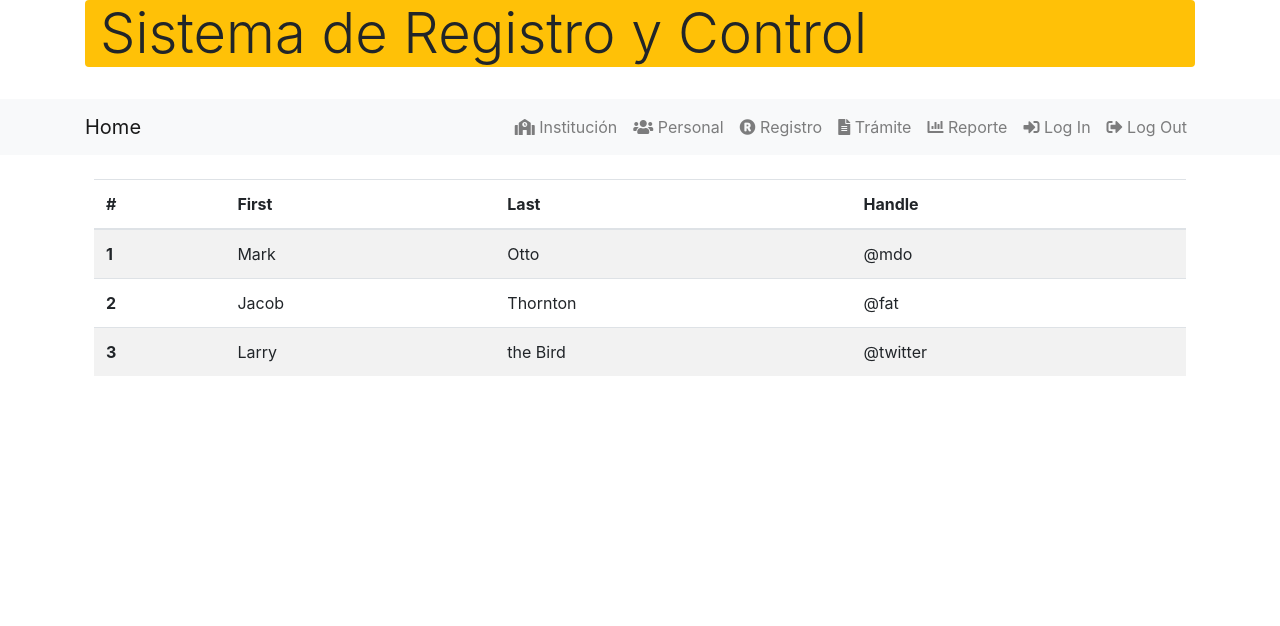
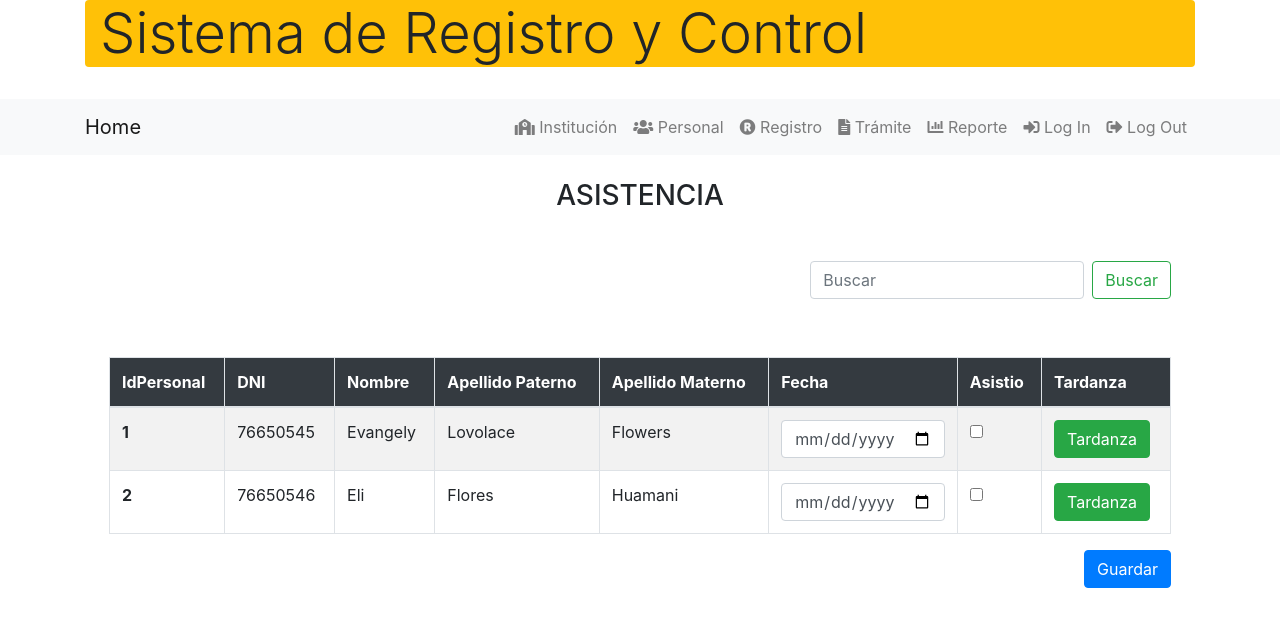
Before and after one commit to eflohua/Sistema-de-Asistencia, an Angular app: page /registro in a window 1280 px wide. Shown: the top 626 px of the page. Built offline with nearby package versions, Linux system fonts and the light colour scheme.

Commit message:
registro v1

```diff
--- a/src/app/components/registro/registro.component.html
+++ b/src/app/components/registro/registro.component.html
@@ -1,30 +1,133 @@
-<table class="table table-striped">
+<h3 class="text-center mb-5">ASISTENCIA</h3><!-- espacio de abajo-->
+
+<!-- START Modal -->
+<main class="container">
+ <div class="modal" id="ventanaModal" tabindex="-1" role="dialog" aria-labelledby="tituloVentana" aria-hidden="true">
+   <div class="modal-dialog modal-md" role="document"><!--modal-lg ancho del modal-->
+    <div class="modal-content">
+     <div class="modal-header">
+        <h5 id=tituloVentana>Registrar Tardanza</h5>
+        <button class="close" data-dismiss="modal" aria-label="Cerrar">
+          <span aria-hidden="true">&times;</span>
+        </button>
+
+     </div>
+   <!--START MODAL BODY-->
+     <div class="modal-body">
+          <div class="alert alert-success">
+                <main class="container">
+                   <form>
+                       <div class="form-group">
+                              <input type="text" class="form-control" placeholder="DNI">
+                       </div>
+                       <div class="form-group">
+                               <input type="text" class="form-control" placeholder="Nombres">
+                        </div>
+
+                           <div class="form-group">
+                                <input type="text" class="form-control" placeholder="Apellidos">
+                            </div>
+
+                            <div class="form-group">
+                                  <input type="number" class="form-control" placeholder="Hora Tardanza">
+                            </div>
+
+                          <div class="form-group">
+
+                             <input type="number" class="form-control" placeholder="Minuto de Tardanza">
+
+                          </div>
+                          <div class="form-group" >
+                            <input type="date" name="bday" max="3000-12-31"
+                            min="1000-01-01" class="form-control">
+                        </div>
+
+                  </form>
+               </main>
+          </div>
+       </div>
+     <!--FINAL MODAL BODY-->
+     <div class="modal-footer">
+       <button class="btn btn-warning" type="button" data-dismiss="modal">
+         Cerrar
+       </button>
+       <button class="btn btn-success" type="button">
+         Guardar
+       </button>
+       </div>
+     </div>
+   </div>
+  </div>
+</main>
+<!--FINAL DEL MODAL-->
+<!--container--> <div class="container-md">
+             <!--boton de navegacion-->
+                   <form class="form-inline my-2 my-lg-0 float-right" >
+
+                     <input class="form-control mr-sm-2" type="search" placeholder="Buscar" aria-label="Search">
+                     <button class="btn btn-outline-success my-2 my-sm-0" type="submit">Buscar</button>
+                  </form><br><br>
+<!--container final--> </div>
+         <!-- tabla -->
+  <div class="container mt-5"><!-- container para estar en centro--><!-- mt-5 aparece una linea arriba con espacio-->
+
+<div class="table-responsive">
+<table class="table table-bordered table-hover table-striped">
 <thead>
-      <tr>
-        <th scope="col">#</th>
-        <th scope="col">First</th>
-        <th scope="col">Last</th>
-        <th scope="col">Handle</th>
+<tr class="bg-dark text-white">
+     <th scope="col">IdPersonal</th>
+     <th scope="col">DNI</th>
+     <th scope="col">Nombre</th>
+     <th scope="col">Apellido Paterno</th>
+     <th scope="col">Apellido Materno</th>
+     <th scope="col">Fecha</th>
+     <th scope="col">Asistio</th>
+     <th scope="col">Tardanza</th>
 </tr>
 </thead>
 <tbody>
 <tr>
      <th scope="row">1</th>
-        <td>Mark</td>
-        <td>Otto</td>
-        <td>@mdo</td>
+     <td>76650545</td>
+     <td>Evangely</td>
+     <td>Lovolace</td>
+     <td>Flowers</td>
+     <td><div>
+          <input type="date" name="bday" max="3000-12-31"
+          min="1000-01-01" class="form-control">
+         </div></td>
+     <td><div class="form-check form-check-inline">
+           <input class="form-check-input" type="checkbox" id="inlineCheckbox1" value="option1"></div></td>
+     <td>
+       <button class="btn btn-success" data-toggle="modal" data-target="#ventanaModal">
+         Tardanza
+     </button></td>
+
 </tr>
 <tr>
      <th scope="row">2</th>
-        <td>Jacob</td>
-        <td>Thornton</td>
-        <td>@fat</td>
+     <td>76650546</td>
+     <td>Eli</td>
+     <td>Flores</td>
+     <td>Huamani</td>
+     <td><div>
+          <input type="date" name="bday" max="3000-12-31"
+          min="1000-01-01" class="form-control">
+         </div></td>
+     <td><div class="form-check form-check-inline">
+           <input class="form-check-input" type="checkbox" id="inlineCheckbox2" value="option2"></div>
+     </td>
+     <td>
+       <button class="btn btn-success" data-toggle="modal" data-target="#ventanaModal">
+         Tardanza
+     </button></td>
+
 </tr>
-      <tr>
-        <th scope="row">3</th>
-        <td>Larry</td>
-        <td>the Bird</td>
-        <td>@twitter</td>
-      </tr>
+
+
+
 </tbody>
 </table>
+<button class="btn btn-primary float-right" type="submit">Guardar</button><br>
+</div>
+</div>
```
Lines whose indentation alone changed are shown as unchanged.
